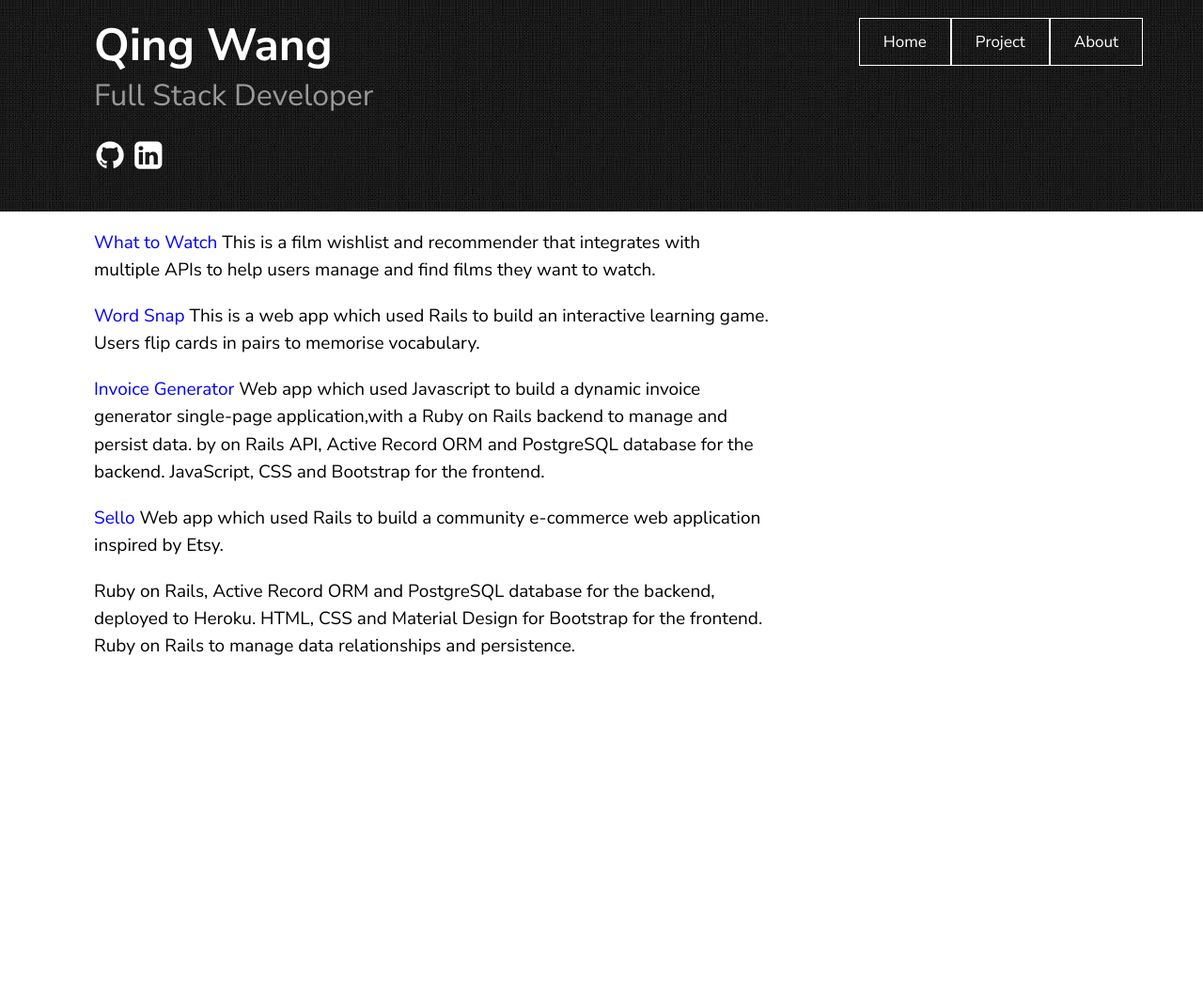
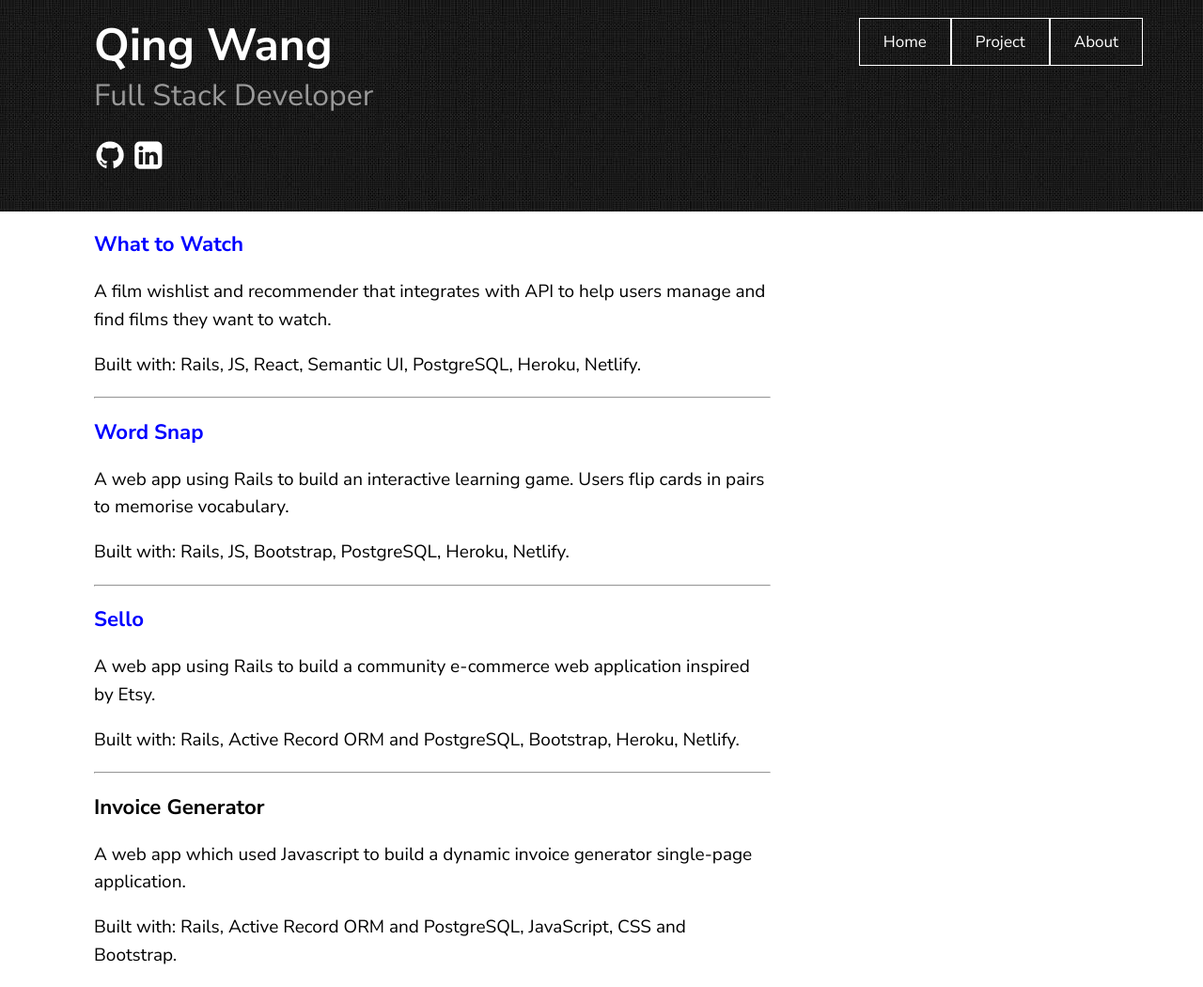
Before and after one commit to ching-wang/ching-wang.io, a Jekyll site: the page built from assets/project.markdown, in a window 1280 px wide. Shown: the whole page at 94% size. Built offline with Jekyll 4.4.1, drawn with Linux system fonts in a browser that asks for light colours; before the commit the page ends 900 px from its top, so only the background shows below that.

Commit message:
update project page

```diff
--- a/assets/project.markdown
+++ b/assets/project.markdown
@@ -4,19 +4,32 @@ title: My Projects
 permalink: /project/
 ---
 
-[What to Watch](http://wattowatch.netlify.com/)
-This is a film wishlist and recommender that integrates with multiple APIs to help users manage and find films they want to watch.
+### [What to Watch](http://wattowatch.netlify.com/)
 
-[Word Snap](https://wordsnap.netlify.com/)
-This is a web app which used Rails to build an interactive learning game. Users flip cards in pairs to memorise vocabulary.
+A film wishlist and recommender that integrates with API to help users manage and find films they want to watch.
 
-[Invoice Generator]()
-Web app which used Javascript to build a dynamic invoice generator single-page application,with a Ruby on Rails backend to manage and persist data.
-by on Rails API, Active Record ORM and PostgreSQL database for the backend. JavaScript, CSS and Bootstrap for the frontend.
+Built with: Rails, JS, React, Semantic UI, PostgreSQL, Heroku, Netlify.
 
-[Sello](https://sello-shop.herokuapp.com/)
-Web app which used Rails to build a community e-commerce web application inspired by Etsy.
+---
 
-Ruby on Rails, Active Record ORM and PostgreSQL database for the backend, deployed to Heroku.
-HTML, CSS and Material Design for Bootstrap for the frontend.
-Ruby on Rails to manage data relationships and persistence.
+### [Word Snap](https://wordsnap.netlify.com/)
+
+A web app using Rails to build an interactive learning game. Users flip cards in pairs to memorise vocabulary.
+
+Built with: Rails, JS, Bootstrap, PostgreSQL, Heroku, Netlify.
+
+---
+
+### [Sello](https://sello-shop.herokuapp.com/)
+
+A web app using Rails to build a community e-commerce web application inspired by Etsy.
+
+Built with: Rails, Active Record ORM and PostgreSQL, Bootstrap, Heroku, Netlify.
+
+---
+
+### Invoice Generator
+
+A web app which used Javascript to build a dynamic invoice generator single-page application.
+
+Built with: Rails, Active Record ORM and PostgreSQL, JavaScript, CSS and Bootstrap.
```
Also changed, not shown: 1 other file.
